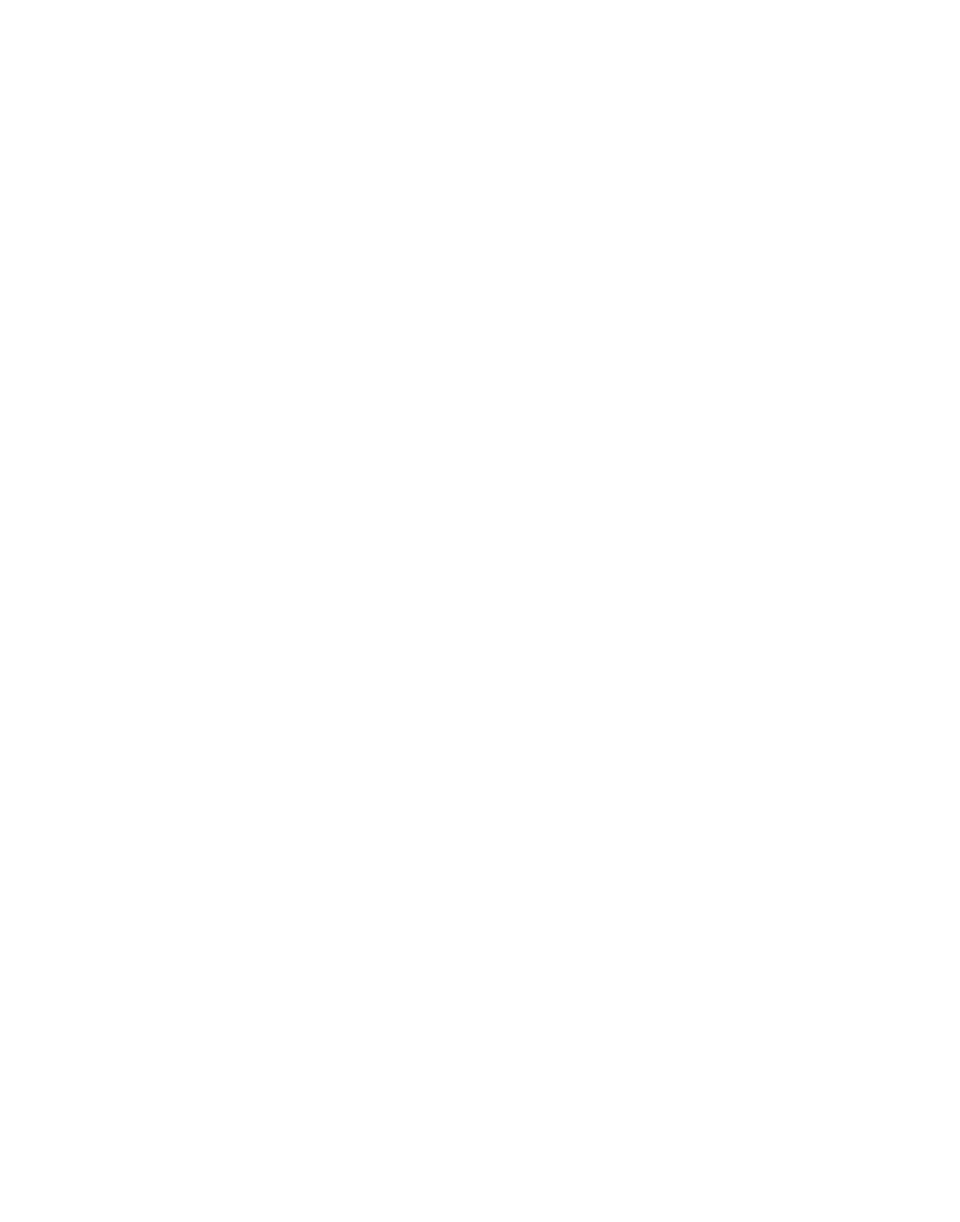
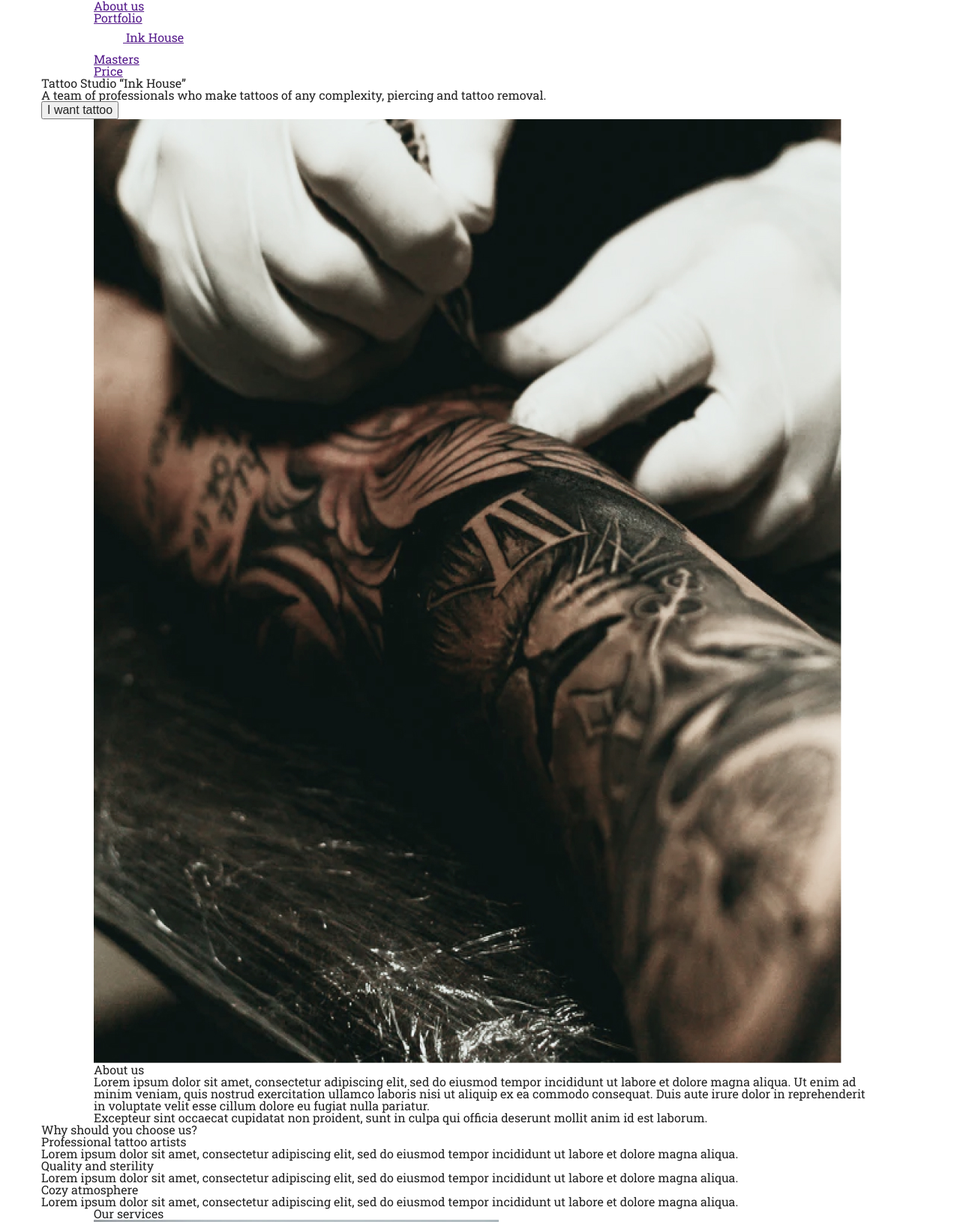
Before and after one commit to rammfall-edu/tatto, a plain HTML site: page index.html in a window 1280 px wide. Shown: the top 1630 px of the page at 75% size. Before the commit the page ends 800 px from the top, so only its background shows below. Drawn offline with Linux system fonts and the light colour scheme; a web font is replaced by a local one.

Commit message:
Added all structure of html

```diff
--- a/index.html
+++ b/index.html
@@ -10,5 +10,163 @@
 </head>
 <body>
 
+<!--Start hero-->
+
+<div class="hero">
+    <header>
+        <nav class="container">
+            <ul>
+                <li>
+                    <a href="">
+                        About us
+                    </a>
+                </li>
+                <li>
+                    <a href="">
+                        Portfolio
+                    </a>
+                </li>
+                <li>
+                    <a class="logo" href="">
+                        <img src="img/logo.svg" alt="">
+                        Ink House
+                    </a>
+                </li>
+                <li>
+                    <a href="">
+                        Masters
+                    </a>
+                </li>
+                <li>
+                    <a href="">
+                        Price
+                    </a>
+                </li>
+            </ul>
+        </nav>
+    </header>
+
+    <section class="hero-content">
+        <div class="container-lg">
+            <div class="hero-content-wrapper">
+                <h1>
+                    Tattoo Studio
+                    “Ink House”
+                </h1>
+                <p>
+                    A team of professionals who make tattoos of any complexity, piercing and tattoo removal.
+                </p>
+                <button>
+                    I want tattoo
+                </button>
+            </div>
+        </div>
+    </section>
+</div>
+
+<!--End hero-->
+
+<!--Start about-->
+
+<section class="about">
+    <div class="container">
+        <img src="img/tattoo.jpg" alt="">
+
+        <div class="about-content">
+            <h2 class="outlined-title">
+                About us
+            </h2>
+            <p>
+                Lorem ipsum dolor sit amet, consectetur adipiscing elit, sed do eiusmod tempor incididunt ut labore et
+                dolore magna aliqua. Ut enim ad minim veniam, quis nostrud exercitation ullamco laboris nisi ut aliquip
+                ex ea commodo consequat. Duis aute irure dolor in reprehenderit in voluptate velit esse cillum dolore eu
+                fugiat nulla pariatur.
+            </p>
+            <p>
+                Excepteur sint occaecat cupidatat non proident, sunt in culpa qui officia deserunt mollit anim id est
+                laborum.
+            </p>
+        </div>
+    </div>
+</section>
+
+<!--End about-->
+
+<!--Start benefits-->
+
+<section class="benefits">
+    <div class="container-lg">
+        <h2 class="title">
+            Why should you choose us?
+        </h2>
+        <ul>
+            <li>
+                <h3>
+                    Professional tattoo artists
+                </h3>
+                <p>
+                    Lorem ipsum dolor sit amet, consectetur adipiscing elit, sed do eiusmod tempor incididunt ut labore
+                    et dolore magna aliqua.
+                </p>
+            </li>
+            <li>
+                <h3>
+                    Quality and sterility
+                </h3>
+                <p>
+                    Lorem ipsum dolor sit amet, consectetur adipiscing elit, sed do eiusmod tempor incididunt ut labore
+                    et dolore magna aliqua.
+                </p>
+            </li>
+            <li>
+                <h3>
+                    Cozy atmosphere
+                </h3>
+                <p>
+                    Lorem ipsum dolor sit amet, consectetur adipiscing elit, sed do eiusmod tempor incididunt ut labore
+                    et dolore magna aliqua.
+                </p>
+            </li>
+        </ul>
+    </div>
+</section>
+
+<!--End benefits-->
+
+<!--Start services-->
+
+<section class="services">
+    <div class="container">
+        <h2 class="outlined-title center">
+            Our services
+        </h2>
+        <ul>
+            <li>
+                <img src="img/girl.jpg" alt="girl with tattoo">
+                <h3>
+                    Tattoo
+                </h3>
+                <button>View more</button>
+            </li>
+            <li>
+                <img src="img/hair.jpg" alt="head of man with piercing">
+                <h3>
+                    Piercing
+                </h3>
+                <button>View more</button>
+            </li>
+            <li>
+                <img src="img/hand.jpg" alt="hand with tattoo">
+                <h3>
+                    Tattoo removal
+                </h3>
+                <button>View more</button>
+            </li>
+        </ul>
+    </div>
+</section>
+
+<!--End services-->
+
 </body>
 </html>
```
